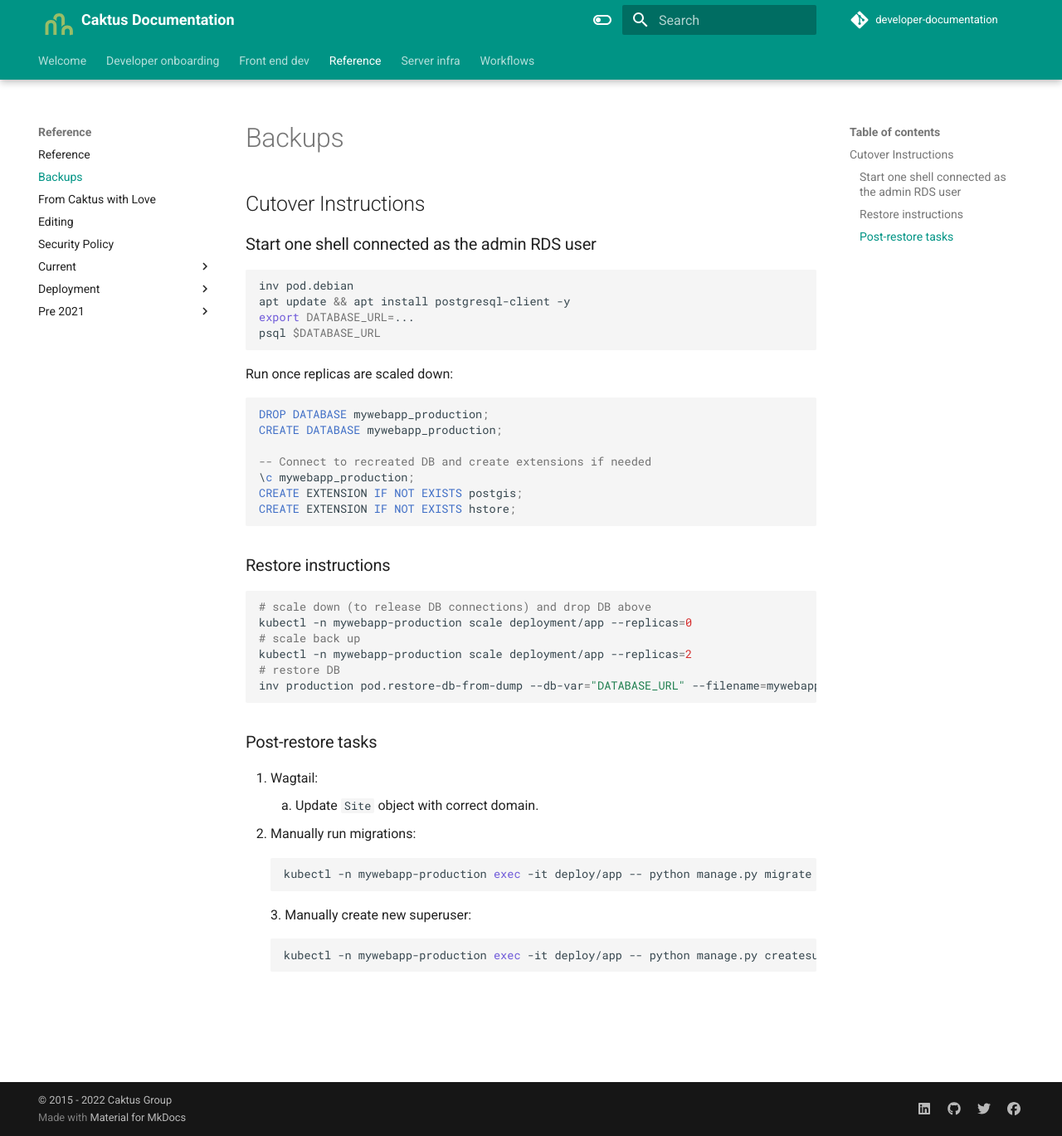
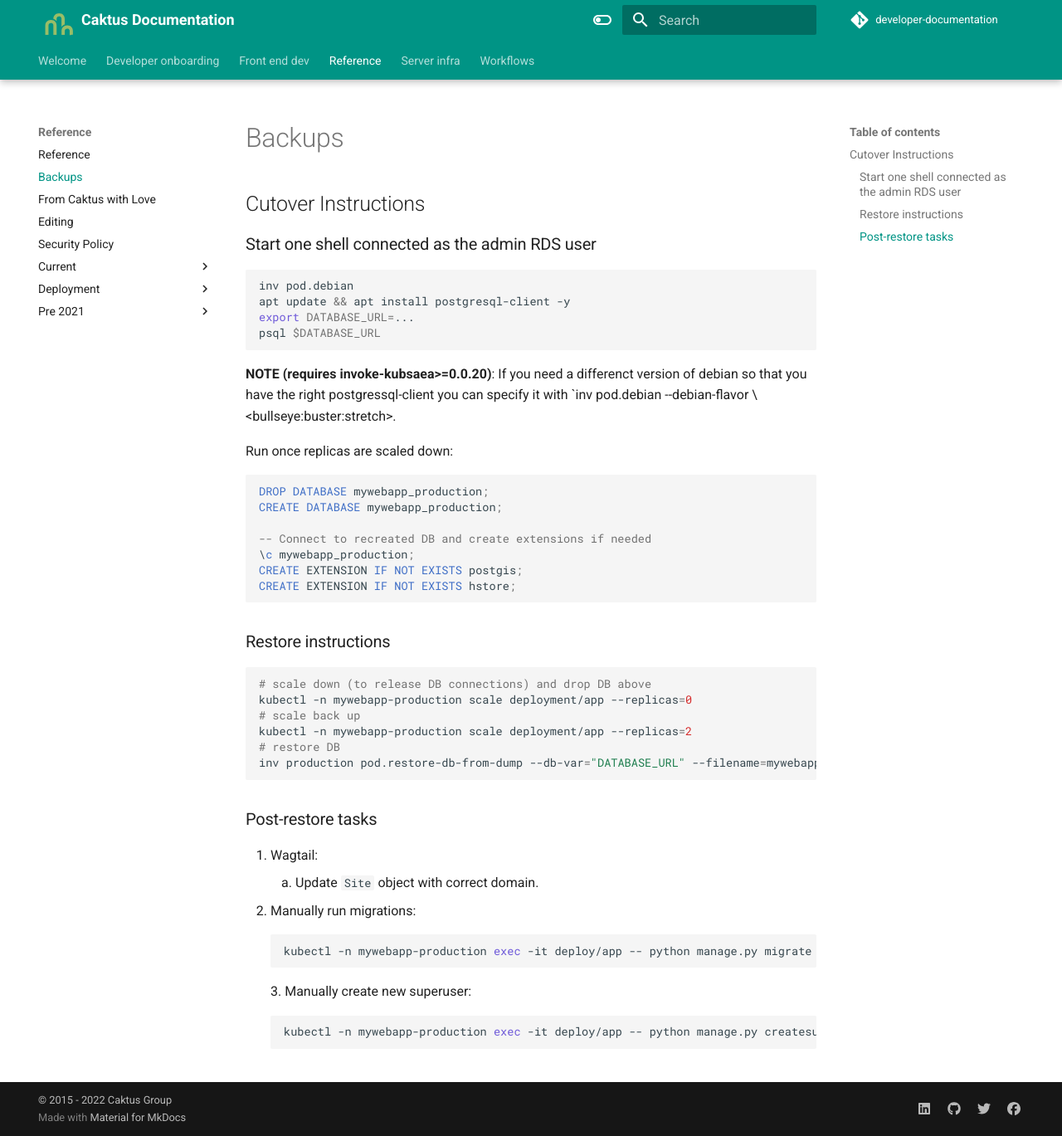
Before and after one commit to caktus/guidebook, an MkDocs documentation site: the page built from docs/reference/backups.md, in a window 1280 px wide and 1369 px high. Shown: the whole window at 83% size. Built offline with MkDocs 1.6.1 and Material for MkDocs 9.7.7, drawn with Linux system fonts in a browser that asks for light colours; comment, search, counter and statistics services are not loaded.

Commit message:
Add note for pod.debian

````diff
--- a/docs/reference/backups.md
+++ b/docs/reference/backups.md
@@ -12,6 +12,7 @@ apt update && apt install postgresql-client -y
 export DATABASE_URL=...
 psql $DATABASE_URL
 ```
+**NOTE (requires invoke-kubsaea>=0.0.20)**: If you need a differenct version of debian so that you have the right postgressql-client you can specify it with `inv pod.debian --debian-flavor \<bullseye:buster:stretch\>.
 
 Run once replicas are scaled down:
 
````
